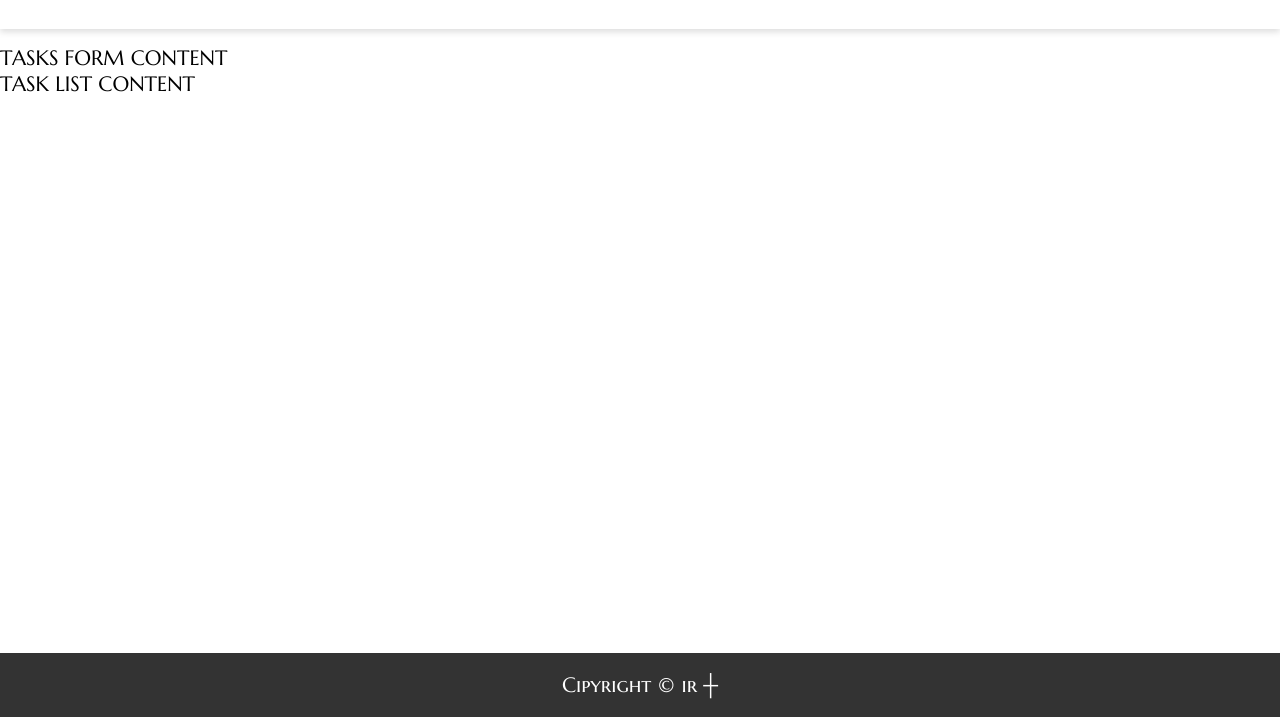
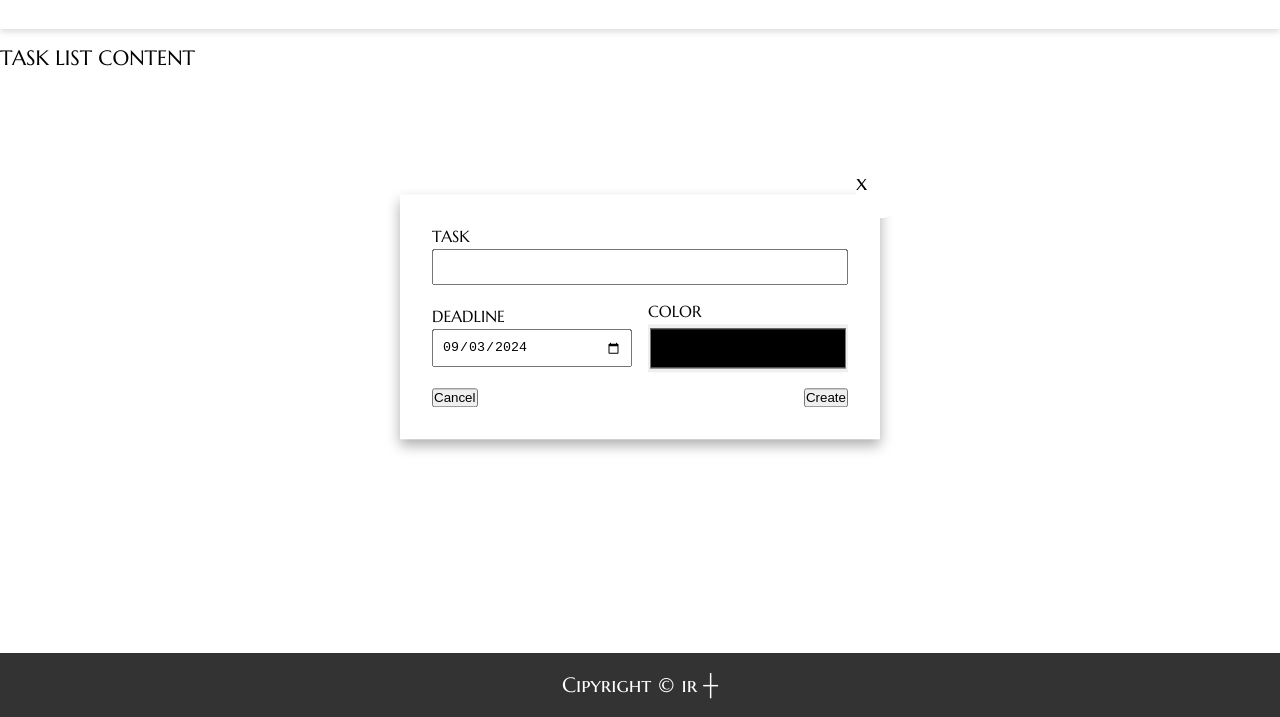
Before and after one commit to sxlx333/toDoApp, a website: page index.html in a window 1280 px wide. Shown: the part 83-800 px from the top of the page. Drawn offline with Linux system fonts and the light colour scheme.

Commit message:
form lightbox

```diff
--- /dev/null
+++ b/css/components/form-create.css
@@ -0,0 +1,82 @@
+
+
+.lightbox {
+    position: fixed;
+    /* top: 0;
+    right: 0;
+    bottom: 0;
+    left: 0;  tas pats */
+    inset: 0;
+}
+.lightbox[data-visible="false"] {
+    display: none;
+}
+.lightbox > .background {
+    width: 100%;
+    height: 100%;
+    background-color: #0005;
+}
+.form-create {
+    max-width: 30rem;
+    display: flex;
+    flex-direction: column;
+    gap: 1rem;
+    padding: 2rem;
+    position: absolute;
+    width: 100%;
+    background: #fff;
+    box-shadow: 0 0.4rem 0.8rem #0005;
+    top: 50%;
+    left: 50%;
+    transform: translate(-50%, -50%);
+}
+.form-create .form-row {
+    display: flex;
+    flex-direction: column;
+    gap: 0.2rem;
+    border: none;
+    width:100%;
+}
+fieldset {
+    border: none;
+}
+.form-create .columns {
+    display: flex;
+    gap: 1rem;
+    flex-direction: row;
+    justify-content: space-between;
+    align-items: center;
+}
+.form-create .label {
+    font-size: 1rem;
+    text-transform: uppercase;
+}
+.form-create .input {
+    padding: 0.5rem;
+    width: 100%;
+    line-height: 1rem;
+}
+.form-create .input[type='color'] {
+    padding: 0;
+    border: none;
+    height: 3rem;
+}
+input[type]
+
+.form-create .btn {
+    padding: 0.5rem 1rem;
+}
+.form-create .btn:hover {
+
+}
+.form-create .close {
+    position: absolute;
+    top: 0;
+    right: 0;
+    transform: translate(50%, -50%);
+    width: 3rem;
+    height:3rem;
+    border-radius: 50%;
+    background-color: #fff;
+    box-shadow: 0 0.4;
+}
--- a/css/style.css
+++ b/css/style.css
@@ -1,6 +1,6 @@
 @import url(./components/footer.css);
 @import url(./components/header.css);
-
+@import url(./components/form-create.css);
 
 /* @import url('https://fonts.googleapis.com/css2?family=Marcellus+SC&display=swap'); */
 
--- a/index.html
+++ b/index.html
@@ -34,9 +34,33 @@
     </header>
 
     <main>
-        <section>
-            TASKS FORM CONTENT
-        </section>
+        <div class="lightbow" data-visible="true">
+            <div class="background"></div>
+            <form class="form-create">
+                <fieldset class="form-row">
+                    <label class="label" for="task">Task</label>
+                    <input class="input" id="task" type="text" required>
+                </fieldset>
+                <div class="columns">
+                    <fieldset class="form-row">
+                        <label class="label" for="deadline">Deadline</label>
+                        <input class="input" id="deadline" type="date" min="2024-09-03" value="2024-09-03"
+                        max="2025-09-03" required>
+                    </fieldset>
+                    <fieldset class="form-row">
+                        <label class="label" for="color">Color</label>
+                        <input class="input" id="color" type="color" required>
+                    </fieldset>
+                </div>
+                    <fieldset class="form-row columns">
+                        <button class="btn" type="reset">Cancel</button>
+                        <button class="btn" type="submit">Create</button>
+                    </fieldset>
+
+                    <div class="close">x</div>
+            </form>
+        </div>
+
         <section>
             TASK LIST CONTENT
 
```
